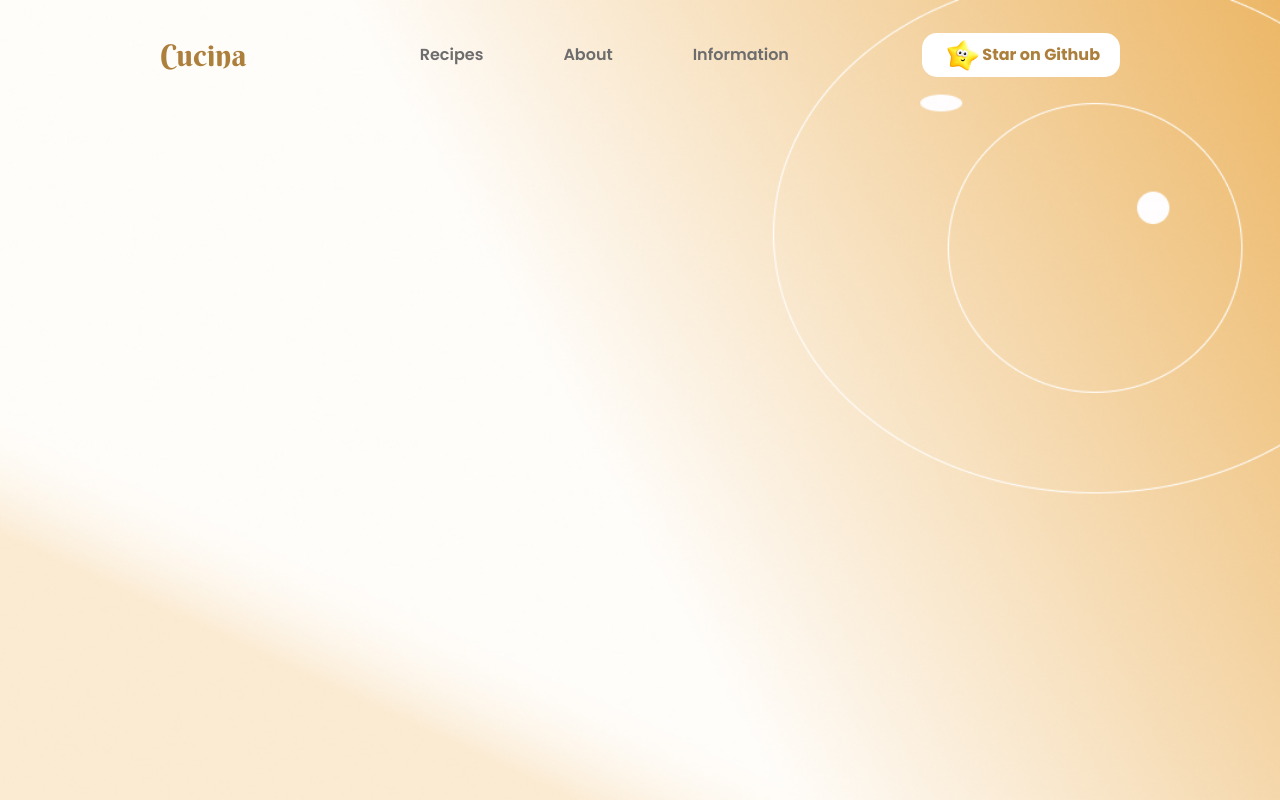
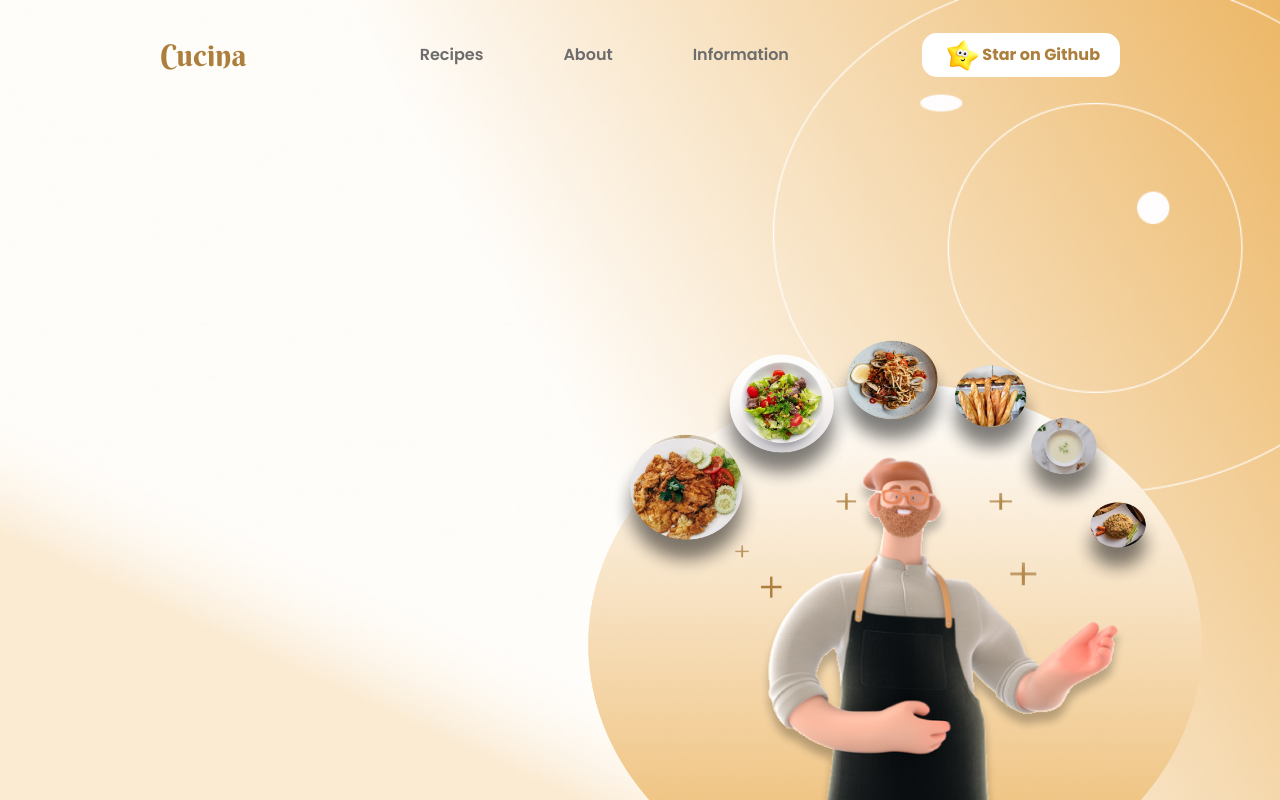
Before and after one commit to JPvenadas/Cucina-Recipies, a React (Create React App) app: page / in a window 1280 px wide. Built offline with nearby package versions, Linux system fonts and the light colour scheme.

Commit message:
home (right side)

```diff
--- a/src/Components/Screens/Home.jsx
+++ b/src/Components/Screens/Home.jsx
@@ -1,9 +1,18 @@
 import React from 'react'
+import chefpic from './../../Images/chef.png'
 
 const Home = () => {
   return (
-    <div className='absolute top-0 left-0 w-screen h-screen bg-background bg-cover bg-center z-[1]'>
+    <div className='absolute overflow-hidden top-0 left-0 w-screen h-screen bg-background bg-cover bg-center z-[1] flex justify-center'>
+      <div className='w-[1000px] h-full flex px-[20px]'>
+        <div className='flex-1 h-full flex flex-col justify-center'>
 
+        </div>
+        <div className='flex-1 h-full relative'>
+          <img src={chefpic} alt="chef"
+          className='w-[780px] h-[520px] absolute max-w-[800px] bottom-[-10px] left-[-130px]'/>
+        </div>
+      </div>
     </div>
   )
 }
--- a/src/output.css
+++ b/src/output.css
@@ -622,6 +622,54 @@ video {
   left: 0px;
 }
 
+.bottom-1 {
+  bottom: 0.25rem;
+}
+
+.bottom-\[0px\] {
+  bottom: 0px;
+}
+
+.left-\[0px\] {
+  left: 0px;
+}
+
+.-left-\[0px\] {
+  left: -0px;
+}
+
+.left-\[0\] {
+  left: 0;
+}
+
+.-left-\[-50px\] {
+  left: 50px;
+}
+
+.left-\[-50px\] {
+  left: -50px;
+}
+
+.left-\[-200px\] {
+  left: -200px;
+}
+
+.left-\[-100px\] {
+  left: -100px;
+}
+
+.left-\[-150px\] {
+  left: -150px;
+}
+
+.bottom-\[-10px\] {
+  bottom: -10px;
+}
+
+.left-\[-130px\] {
+  left: -130px;
+}
+
 .z-\[2\] {
   z-index: 2;
 }
@@ -654,6 +702,18 @@ video {
   height: 100vh;
 }
 
+.h-full {
+  height: 100%;
+}
+
+.h-\[500px\] {
+  height: 500px;
+}
+
+.h-\[520px\] {
+  height: 520px;
+}
+
 .w-full {
   width: 100%;
 }
@@ -672,6 +732,22 @@ video {
 
 .w-screen {
   width: 100vw;
+}
+
+.w-\[800px\] {
+  width: 800px;
+}
+
+.w-\[750px\] {
+  width: 750px;
+}
+
+.w-\[780px\] {
+  width: 780px;
+}
+
+.max-w-\[800px\] {
+  max-width: 800px;
 }
 
 .flex-1 {
@@ -731,11 +807,6 @@ video {
   background-color: rgb(255 255 255 / var(--tw-bg-opacity));
 }
 
-.bg-black {
-  --tw-bg-opacity: 1;
-  background-color: rgb(0 0 0 / var(--tw-bg-opacity));
-}
-
 .bg-menu {
   background-image: url('/src/Images/menu.jpg');
 }
@@ -793,6 +864,10 @@ video {
 
 .font-bold {
   font-weight: 700;
+}
+
+.uppercase {
+  text-transform: uppercase;
 }
 
 .text-primary {
--- a/tailwind.config.js
+++ b/tailwind.config.js
@@ -16,7 +16,8 @@ module.exports = {
       backgroundImage:{
         'menu': "url('/src/Images/menu.jpg')",
         'star': "url('/src/Images/star.png')",
-        'background': 'url(/src/Images/background.jpg)'
+        'background': 'url(/src/Images/background.jpg)',
+        'chef': "url('/src/Images/chef.png')"
       },
       screens:{
         'phone': "100px",
```
Also changed, not shown: src/Images/chef.png (added), src/Images/cucina.png (added).
